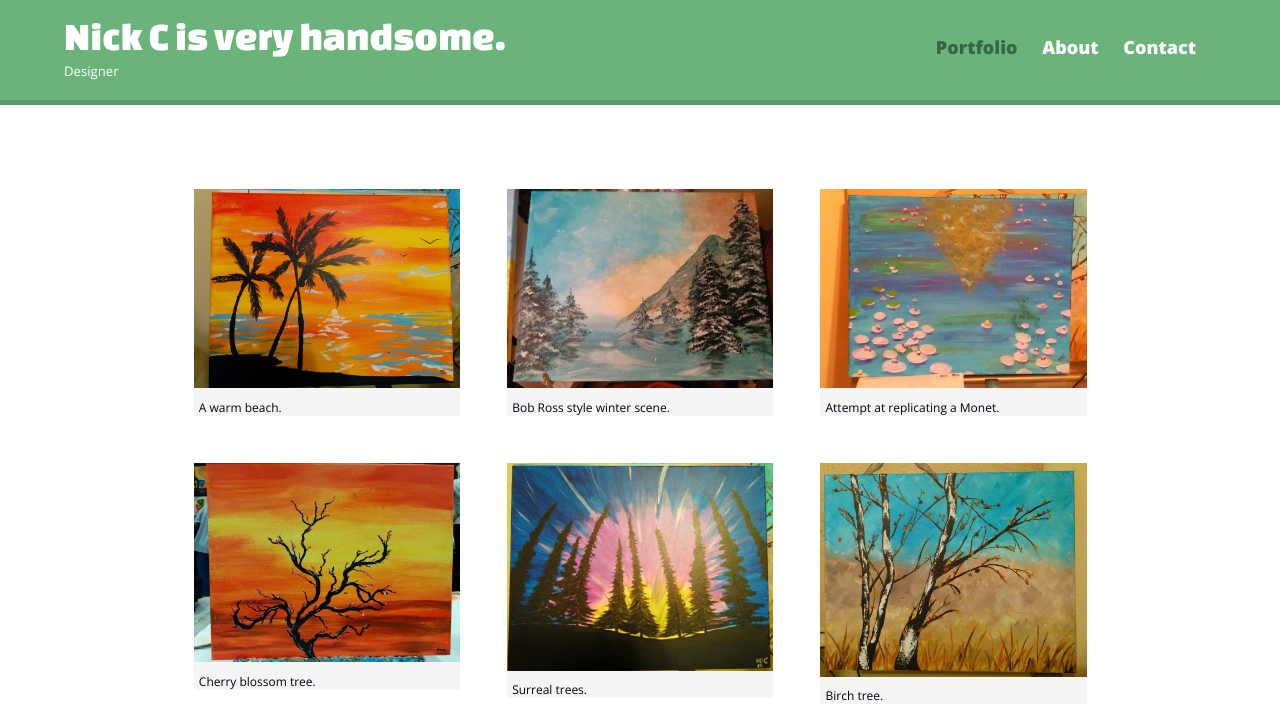
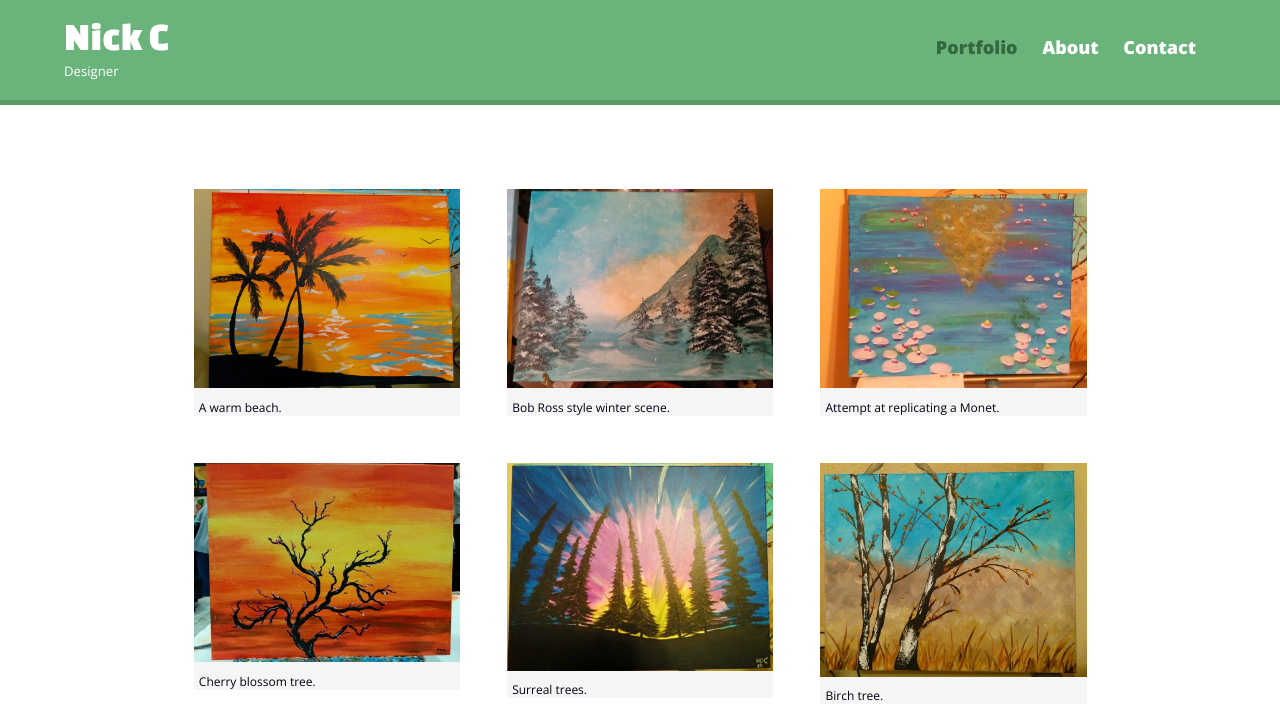
Before and after one commit to dachish/dachish.github.io, a plain HTML site: page index.html in a window 1280 px wide. Shown: the top 725 px of the page. Drawn offline with nearby package versions, Linux system fonts and the light colour scheme.

Commit message:
Updating index page h1 header.

```diff
--- a/index.html
+++ b/index.html
@@ -13,7 +13,7 @@
   <body>
     <header>
       <a href="index.html" id="logo">
-        <h1>Nick C is very handsome.</h1>
+        <h1>Nick C</h1>
         <h2>Designer</h2>
       </a>
       <nav>
```
